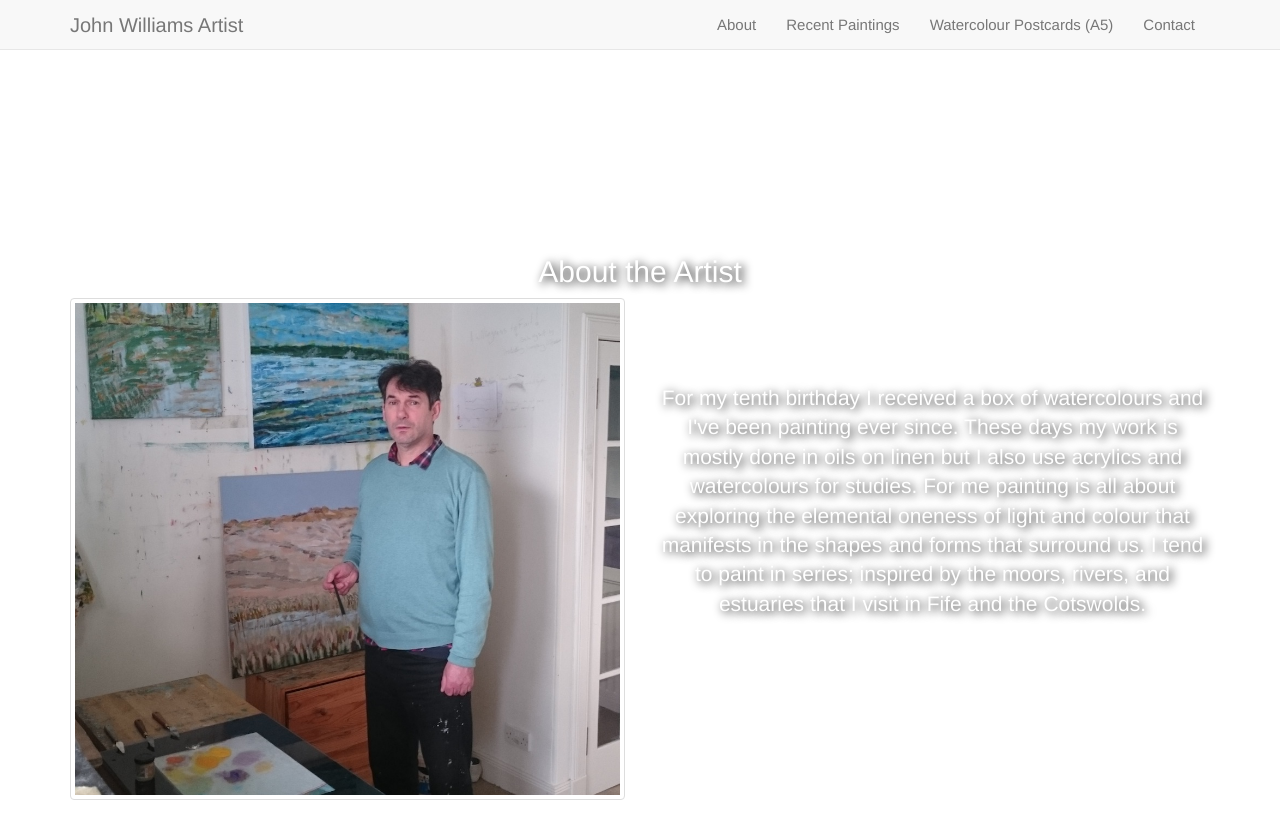
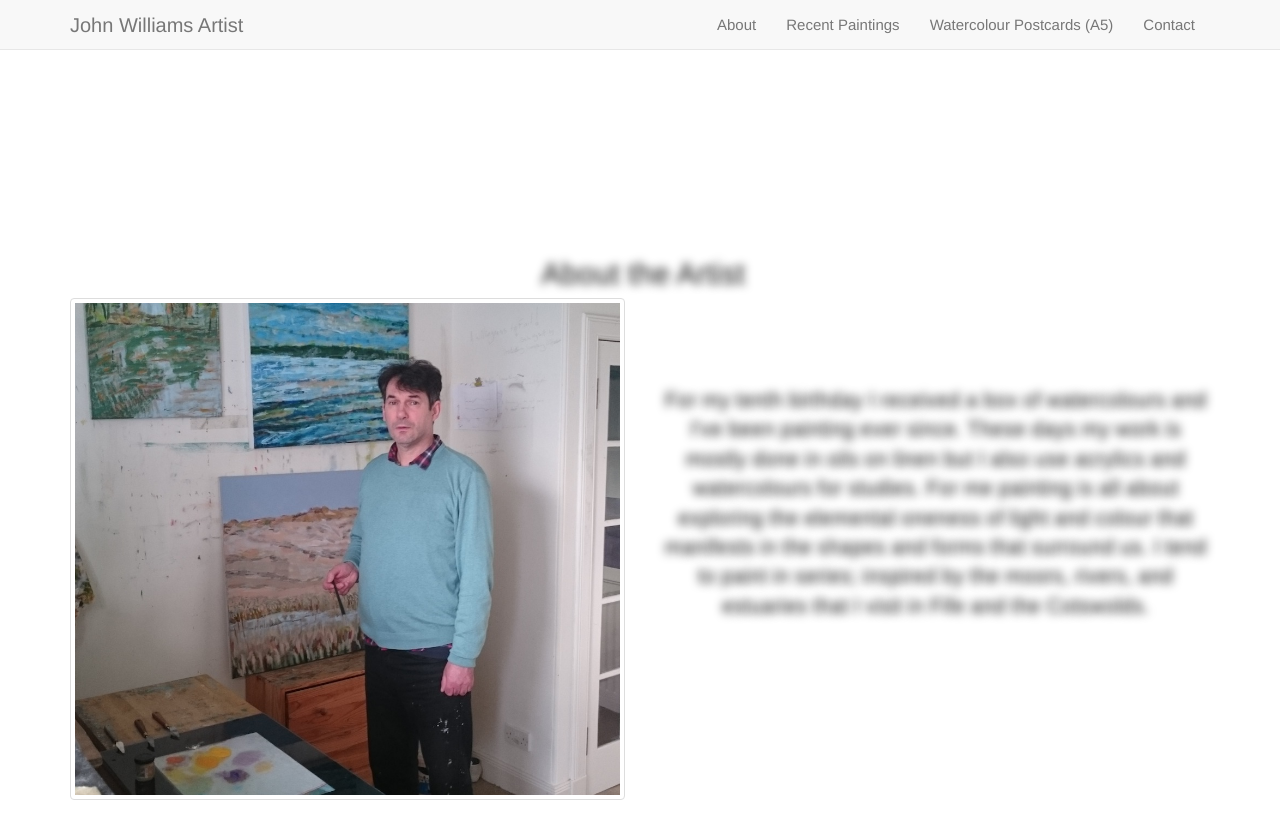
Before and after one commit to jyus/Jekyll_Template, a Jekyll site: the page built from index.html, in a window 1280 px wide and 900 px high, scrolled down 705 px. Shown: the top 839 px of the window. Built offline with Jekyll 4.4.1, drawn with Linux system fonts in a browser that asks for light colours; nearby versions of some CDN libraries; library files that are not in the unit come from our copies.

Commit message:
initial commit

```diff
--- a/_layouts/default.html
+++ b/_layouts/default.html
@@ -90,7 +90,7 @@
                 </div>
                  <div class="col-md-4">
                     <ul class="list-inline quicklinks">
-                        <li><a class="page-scroll" href="#page-top">Back to top</a></li>
+                        <li><a class="page-scroll" href="{{ '#page-top' | absolute_url }}">Back to top</a></li>
                     </ul>
                 </div>
             </div>
--- a/etc/style.css
+++ b/etc/style.css
@@ -25,11 +25,11 @@ footer .footer-text{
 }
 
 .about-section h2{
-    color:#fff;
+    color:#0000;
     text-shadow: 3px 2px 10px rgba(0, 0, 0, 0.95);
 
 }
 .about-section p{
-    color:#fff;
+    color:#0000;
     text-shadow: 3px 2px 10px rgba(0, 0, 0, 0.95);
 }
```
